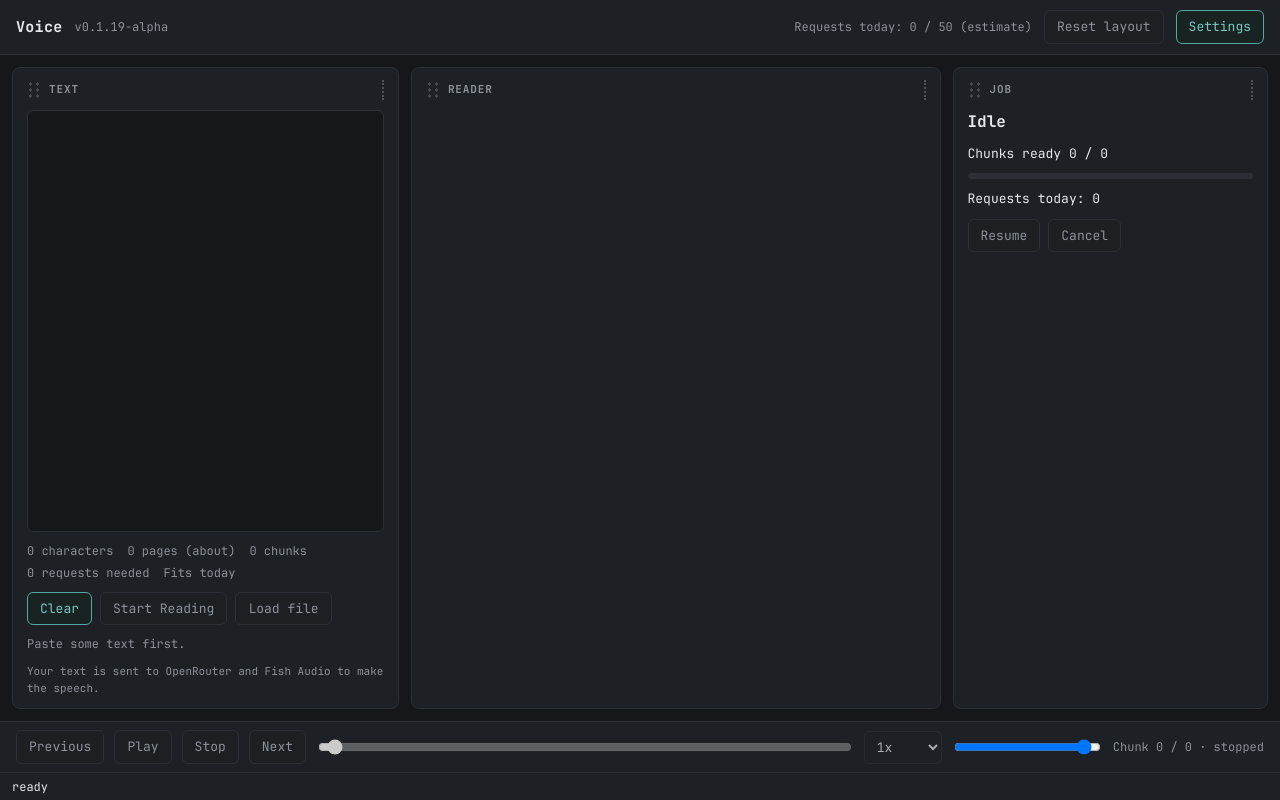
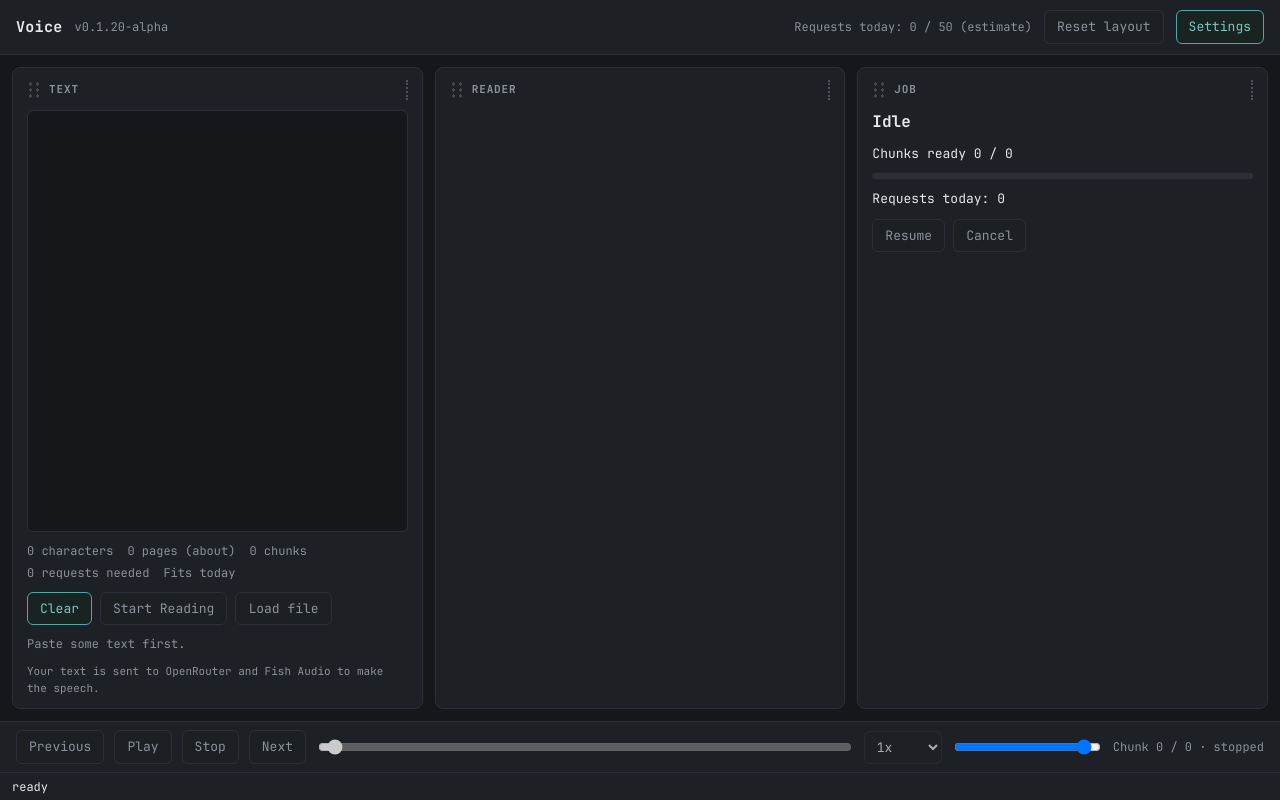
Before and after one commit to NestorKrs/Voice, a React (Vite) app: page / in a window 1280 px wide. Built offline with nearby package versions, Linux system fonts and the light colour scheme.

Commit message:
0.1.20-alpha: fix panel resize minimum and full-width layout

```diff
--- a/package.json
+++ b/package.json
@@ -1,7 +1,7 @@
 {
   "name": "voice",
   "private": true,
-  "version": "0.1.19-alpha",
+  "version": "0.1.20-alpha",
   "type": "module",
   "scripts": {
     "dev": "vite --host 127.0.0.1 --port 5180 --strictPort",
--- a/src/App.css
+++ b/src/App.css
@@ -5,7 +5,7 @@
 .version { color: var(--muted); font-size: 12px; }
 .requests { color: var(--muted); font-size: 12px; margin-left: auto; }
 .columns { display: flex; gap: 12px; padding: 12px; flex: 1; min-height: 0; }
-.panel { background: var(--panel); border: 1px solid var(--line); border-radius: 8px; padding: 12px 14px; display: flex; flex-direction: column; gap: 10px; min-height: 0; overflow: auto; min-width: 160px; transition: border-color var(--ease), opacity var(--ease); }
+.panel { background: var(--panel); border: 1px solid var(--line); border-radius: 8px; padding: 12px 14px; display: flex; flex-direction: column; gap: 10px; min-height: 0; overflow: auto; min-width: 220px; transition: border-color var(--ease), opacity var(--ease); }
 .panel-head { position: relative; display: flex; align-items: center; gap: 8px; min-height: 20px; }
 .panel-title { font-size: 11px; font-weight: 600; letter-spacing: 0.08em; text-transform: uppercase; color: var(--muted); }
 .text-panel textarea { flex: 1; min-height: 0; resize: none; background: var(--bg); line-height: 1.6; padding: 10px 12px; }
--- a/src/App.jsx
+++ b/src/App.jsx
@@ -393,7 +393,7 @@ export default function App() {
   const panelClass = (id, extra) =>
     'panel ' + extra + (dragId === id ? ' dragging' : '') + (drop && drop.id === id ? ' drop-' + drop.side : '');
 
-  const panelStyle = (id) => (panelWidths[id] ? { order: order.indexOf(id), width: panelWidths[id], flex: `0 1 ${panelWidths[id]}px` } : { order: order.indexOf(id) });
+  const panelStyle = (id) => (panelWidths[id] ? { order: order.indexOf(id), width: `${panelWidths[id]}px`, flex: `0 0 ${panelWidths[id]}px`, minWidth: '220px' } : { order: order.indexOf(id), flex: '1 1 0', minWidth: '220px' });
 
   const onResizeStart = (id) => (e) => {
     e.preventDefault();
@@ -403,7 +403,7 @@ export default function App() {
     const startX = e.clientX;
     const startWidth = panel.getBoundingClientRect().width;
     const move = (event) => {
-      const nextWidth = Math.max(160, Math.round(startWidth + event.clientX - startX));
+      const nextWidth = Math.max(220, Math.round(startWidth + event.clientX - startX));
       setPanelWidths((current) => ({ ...current, [id]: nextWidth }));
     };
     const stop = () => {
```
Also changed, not shown: 2 other files (tests, documents, lock files or other folders).
